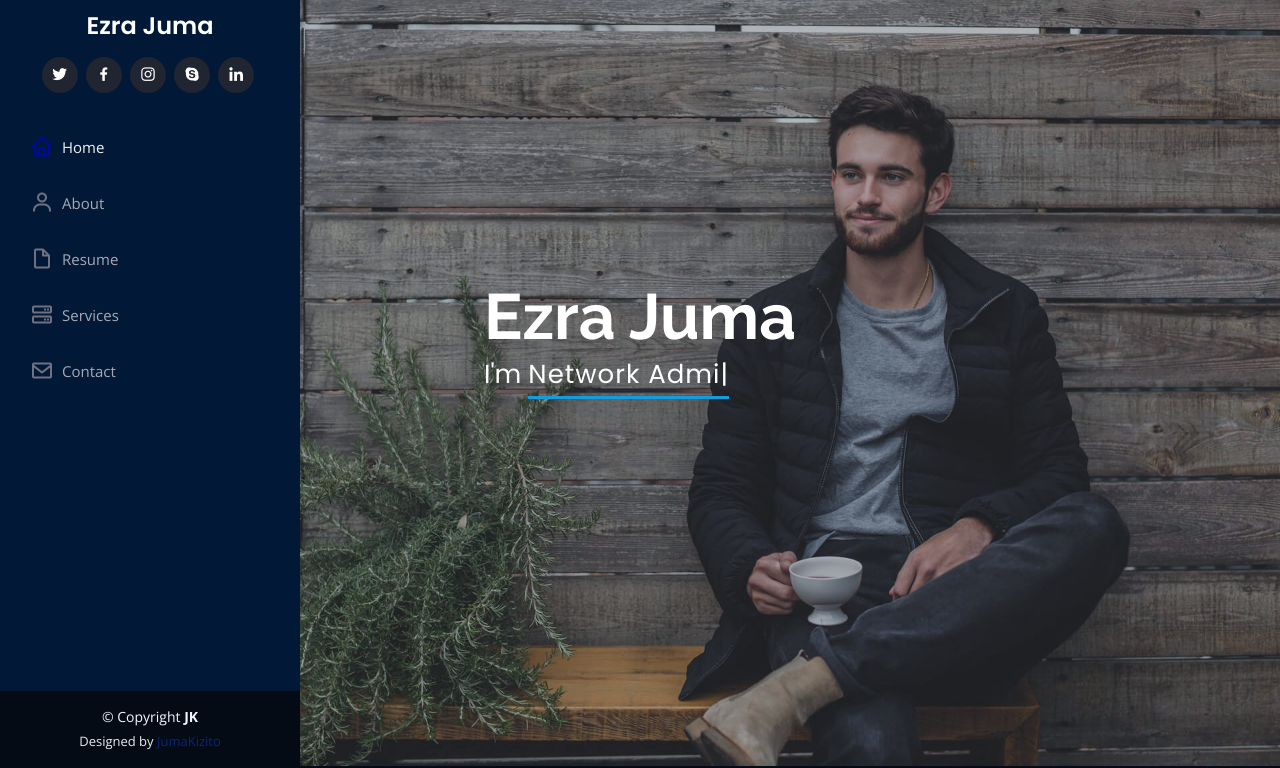
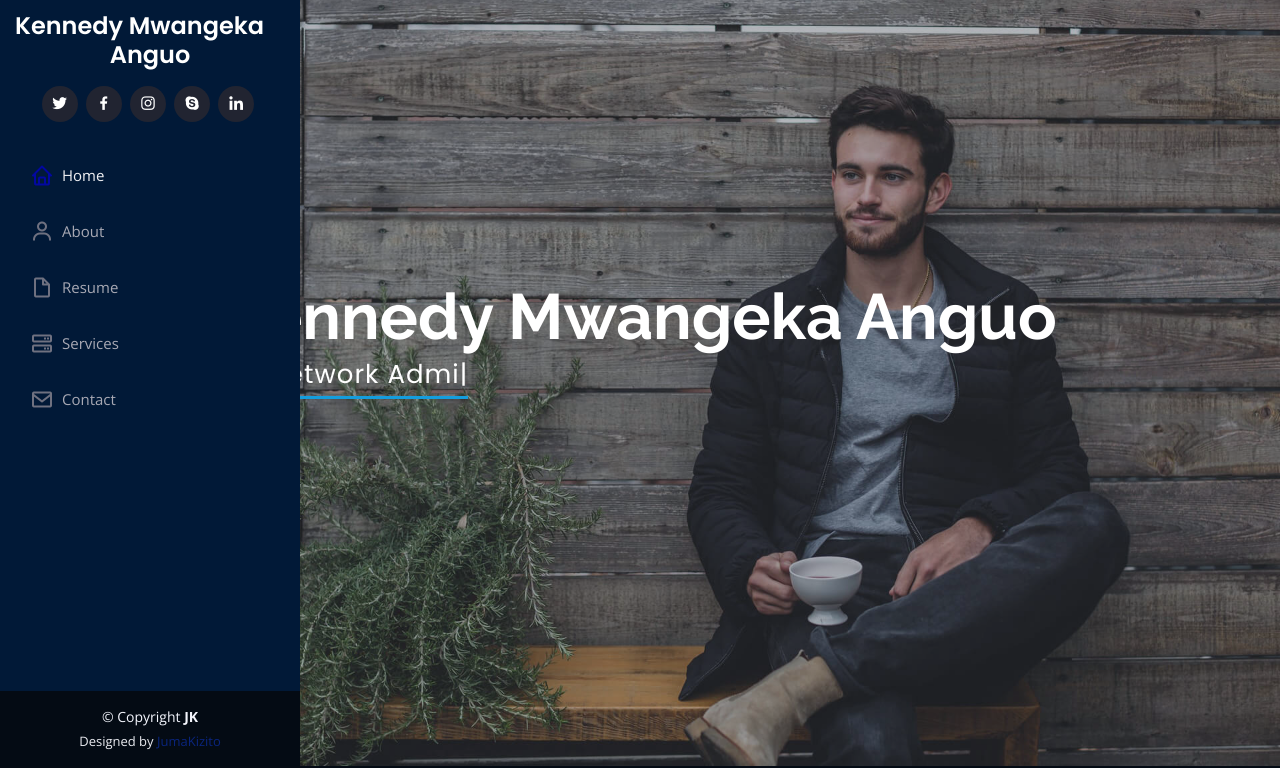
Before and after one commit to JumaKizito/My-Portofolio, a plain HTML site: page index.html in a window 1280 px wide. Shown: the part 34-802 px from the top of the page. Drawn offline with nearby package versions, Linux system fonts and the light colour scheme.

Commit message:
name change

```diff
--- a/index.html
+++ b/index.html
@@ -47,7 +47,7 @@
 
       <div class="profile">
         <img src="assets/img/profile-img.enc" alt="" class="img-fluid rounded-circle">
-        <h1 class="text-light"><a href="index.html">Ezra Juma</a></h1>
+        <h1 class="text-light"><a href="index.html">Kennedy Mwangeka Anguo</a></h1>
         <div class="social-links mt-3 text-center">
           <a href="#" class="twitter"><i class="bx bxl-twitter"></i></a>
           <a href="#" class="facebook"><i class="bx bxl-facebook"></i></a>
@@ -73,7 +73,7 @@
   <!-- ======= Hero Section ======= -->
   <section id="hero" class="d-flex flex-column justify-content-center align-items-center">
     <div class="hero-container" data-aos="fade-in">
-      <h1>Ezra Juma</h1>
+      <h1>Kennedy Mwangeka Anguo</h1>
       <p>I'm <span class="typed" data-typed-items="Graphic Designer, Network Administrator, Web Developer"></span></p>
     </div>
   </section><!-- End Hero -->
```
